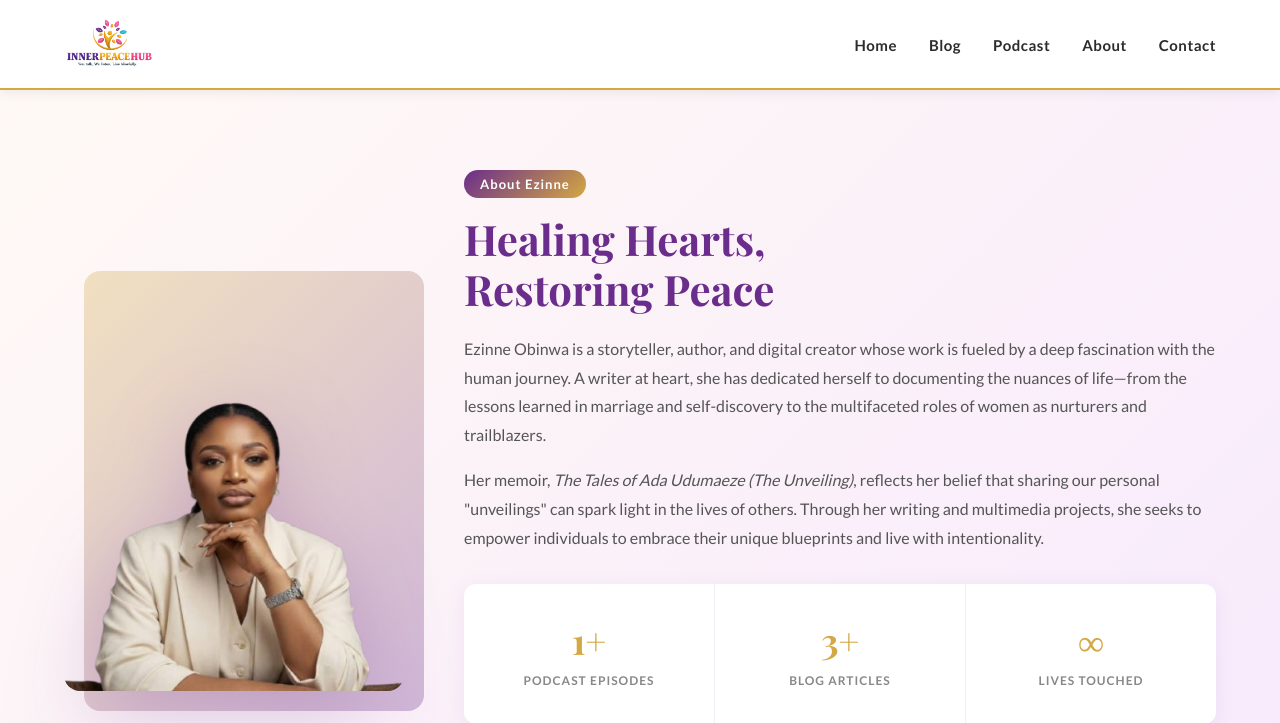
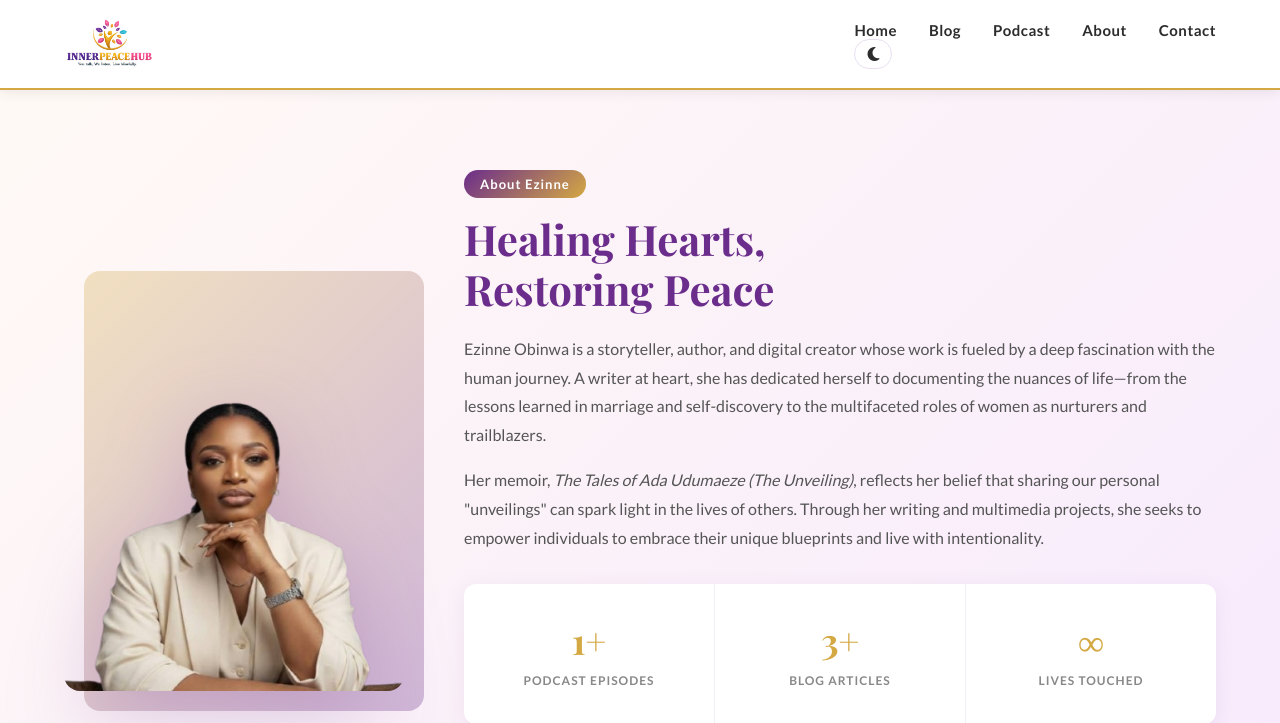
Before and after one commit to Eminence-Pyro/InnerPeace_Hub, a Flask app: page /about in a window 1280 px wide. Shown: the top 723 px of the page. Run offline with Flask 3, Linux system fonts and the light colour scheme; some libraries are stand-ins or nearby versions.

Commit message:
Add dark mode toggle button and JS to navbar

```diff
--- a/templates/base.html
+++ b/templates/base.html
@@ -57,6 +57,12 @@
           <li><a href="{{ url_for('blog.about') }}">About</a></li>
           <li><a href="{{ url_for('blog.contact') }}">Contact</a></li>
         </ul>
+
+        <!-- Dark Mode Toggle -->
+        <button class="dark-mode-toggle" id="darkModeToggle" aria-label="Toggle dark mode" title="Toggle dark mode">
+          <i class="fas fa-moon" id="darkModeIcon"></i>
+        </button>
+
       </nav>
     </div>
   </header>
@@ -124,5 +130,36 @@
   <button id="scrollTopBtn" aria-label="Scroll to Top">
     <i class="fas fa-arrow-up"></i>
   </button>
+
+  <!-- Dark Mode Script -->
+  <script>
+    (function() {
+      const toggle = document.getElementById('darkModeToggle');
+      const icon   = document.getElementById('darkModeIcon');
+      const saved  = localStorage.getItem('theme');
+
+      // Apply saved preference immediately (before paint)
+      if (saved === 'dark') {
+        document.documentElement.setAttribute('data-theme', 'dark');
+        if (icon) { icon.classList.replace('fa-moon', 'fa-sun'); }
+      }
+
+      if (toggle) {
+        toggle.addEventListener('click', () => {
+          const isDark = document.documentElement.getAttribute('data-theme') === 'dark';
+          if (isDark) {
+            document.documentElement.removeAttribute('data-theme');
+            localStorage.setItem('theme', 'light');
+            icon.classList.replace('fa-sun', 'fa-moon');
+          } else {
+            document.documentElement.setAttribute('data-theme', 'dark');
+            localStorage.setItem('theme', 'dark');
+            icon.classList.replace('fa-moon', 'fa-sun');
+          }
+        });
+      }
+    })();
+  </script>
+
 </body>
 </html>
```
